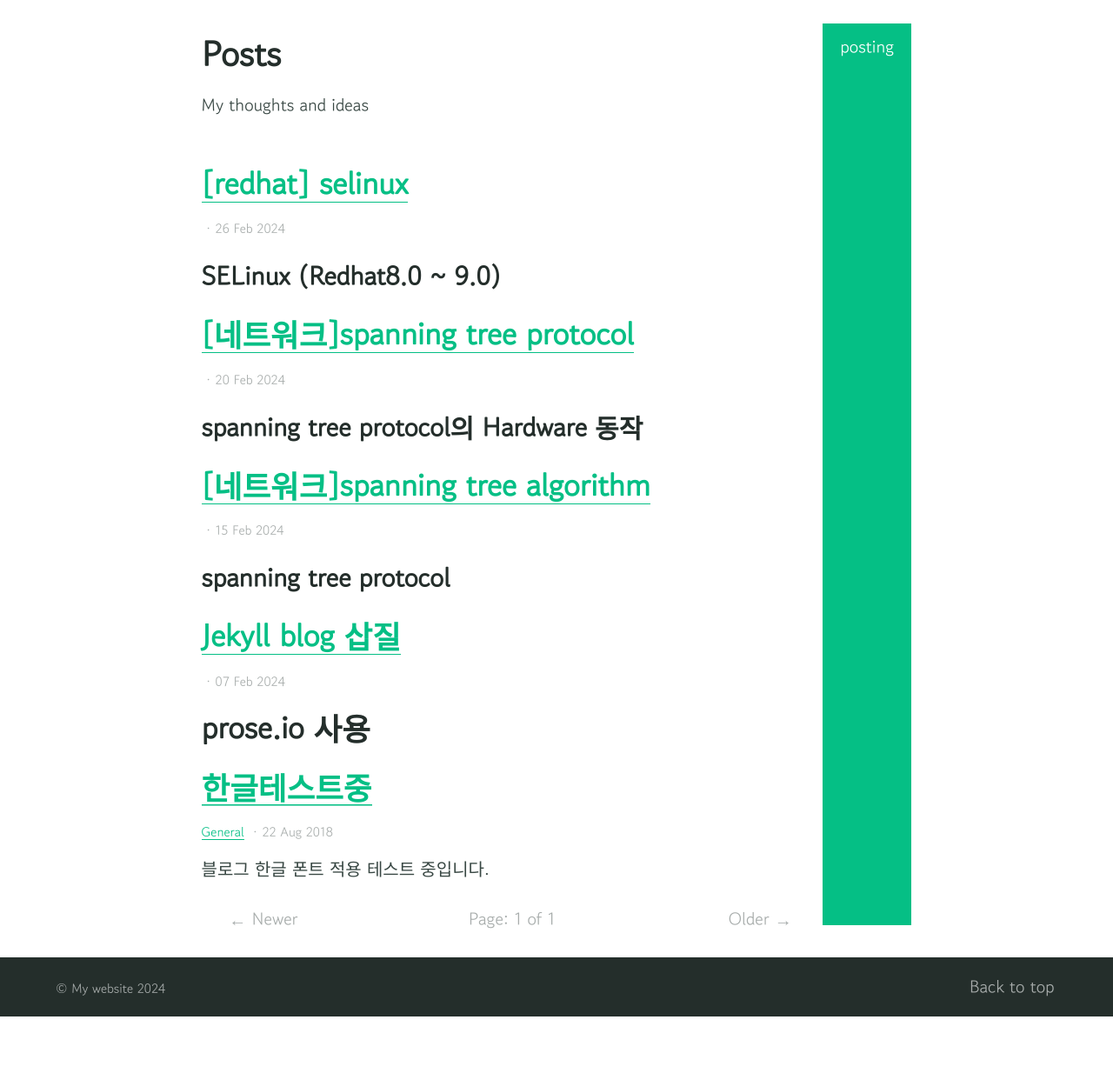
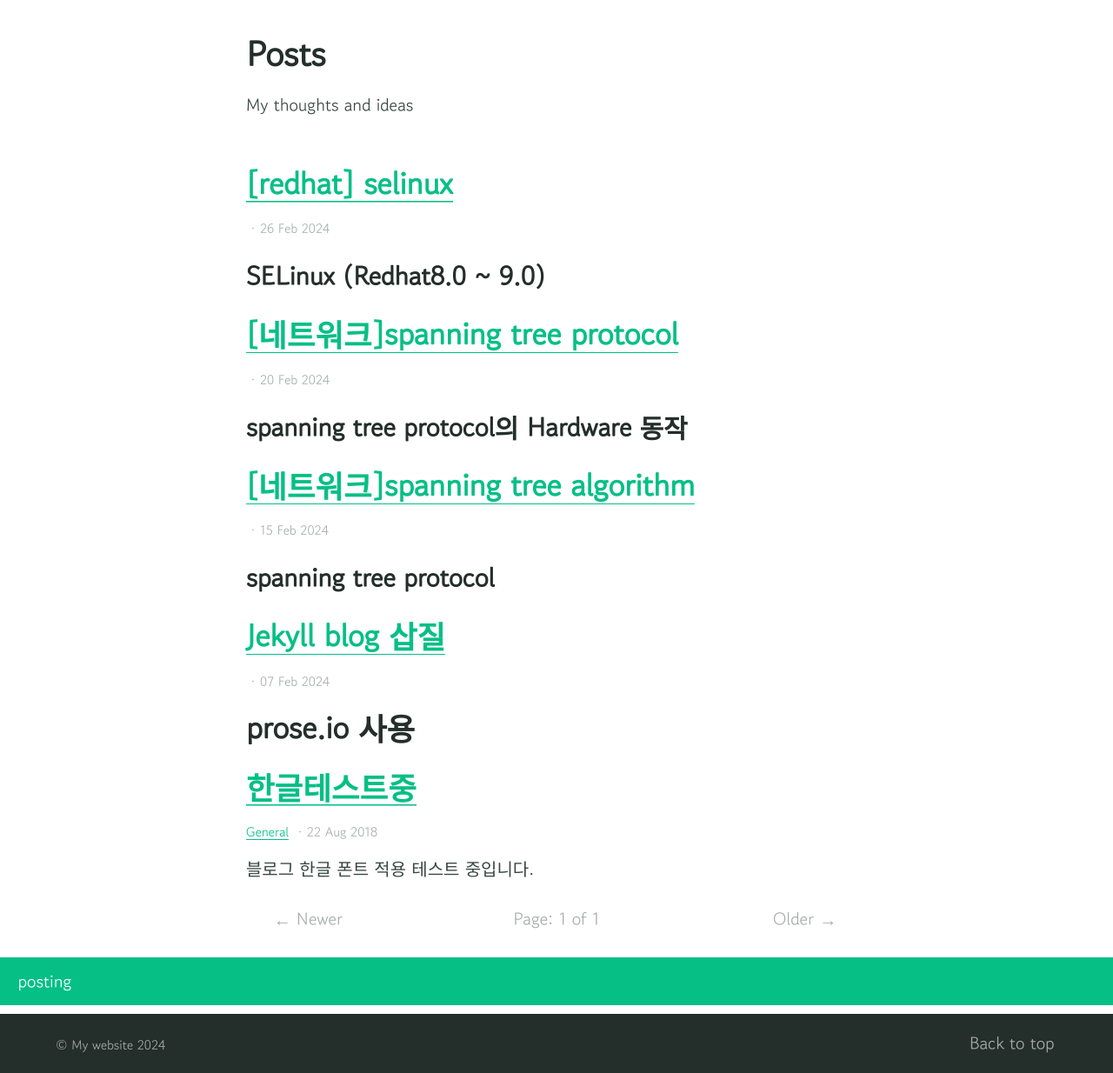
Before and after one commit to secbullet2359/milliontime, a Jekyll site: the page built from blog/index.html, in a window 1280 px wide. Shown: the part 424-1658 px from the top of the page at 87% size. Built offline with Jekyll 4.4.1, drawn with Linux system fonts in a browser that asks for light colours; the list of posts is cut into pages by our own code; before the commit the page ends 1593 px from its top, so only the background shows below that.

Commit message:
Update blog.html

```diff
--- a/_layouts/blog.html
+++ b/_layouts/blog.html
@@ -29,17 +29,14 @@ layout: default
 
   {% if page.aside == true %}{% include site-aside.html %}{% endif %}
 
-  <a class="button" href="{{ include.link | default: 'http://prose.io' }}"{% if include.color %} style="background: {{ include.color }}"{% endif %}>
-    {{ include.text | default: "posting" }}
-    {% if include.icon %}
-      &nbsp;
-      {% include icon.html id=include.icon title=include.icon %}
-    {% endif %}
-  </a>
-
-
 </main>
 
-
+<a class="button" onclink="window.open({{ include.link | default: 'http://prose.io' }})"{% if include.color %} style="background: {{ include.color }}"{% endif %}>
+  {{ include.text | default: "posting" }}
+  {% if include.icon %}
+    &nbsp;
+    {% include icon.html id=include.icon title=include.icon %}
+  {% endif %}
+</a>
 
 {% include site-footer.html %}
```
